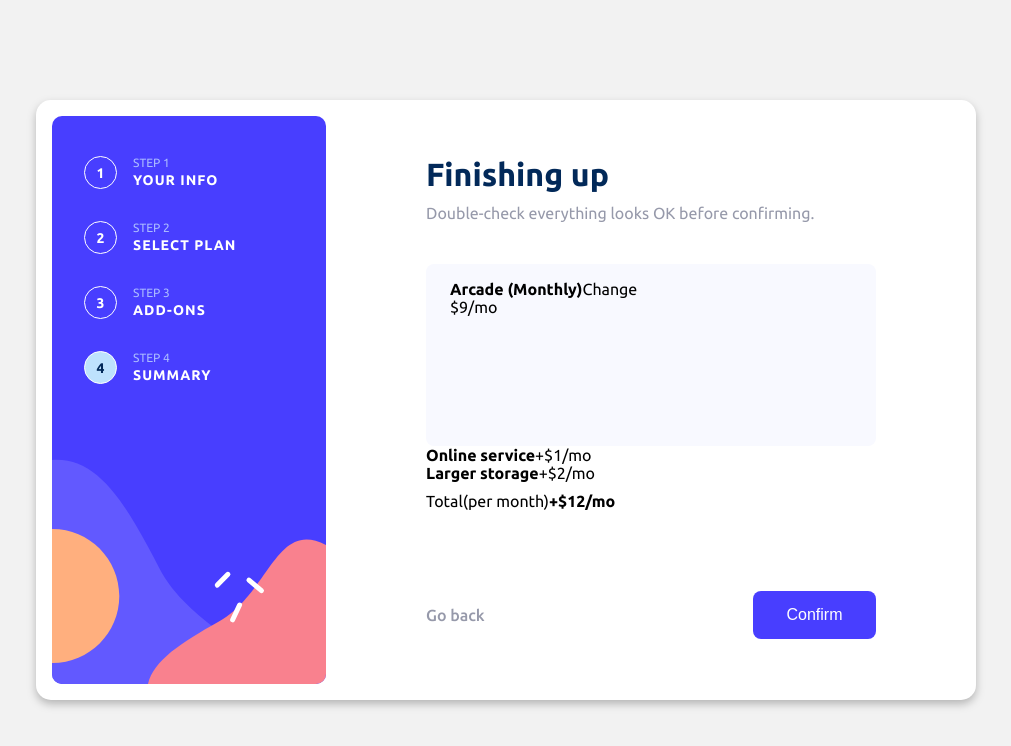
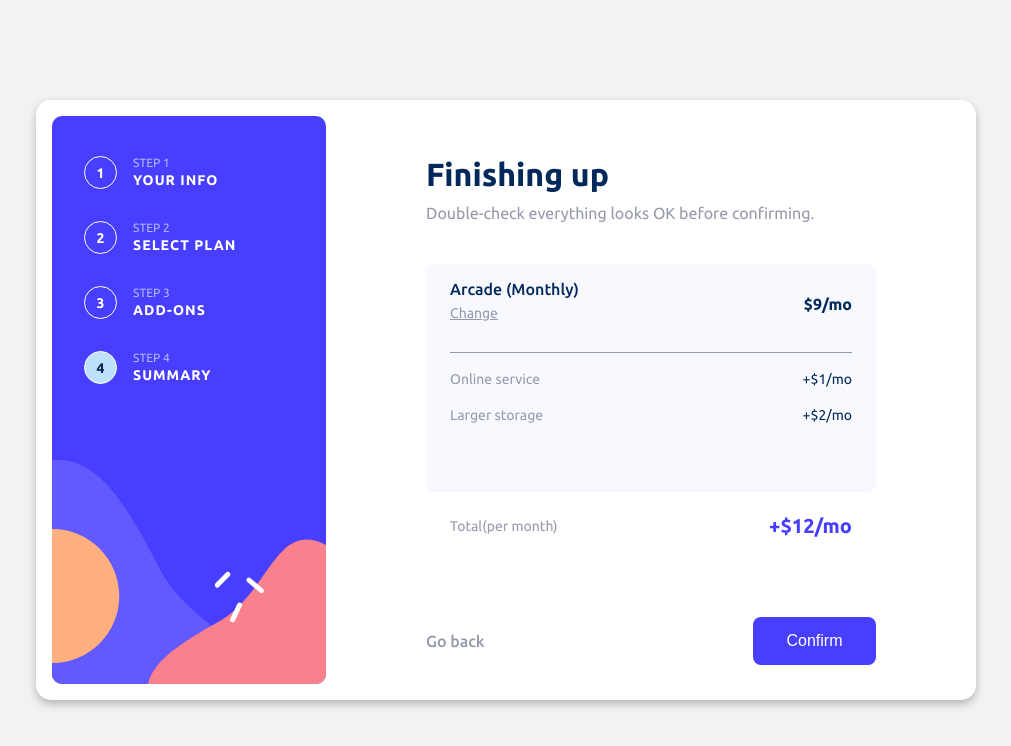
Before and after one commit to kelitasukita/multi-step-form, a React (Vite) app: page / in a window 1280 px wide. Shown: the top 746 px of the page, without its empty margins (134-1145 px from the left). Built offline with nearby package versions, Linux system fonts and the light colour scheme.

Commit message:
Apply styles to the line and div selected plan

```diff
--- a/src/components/Steps/Summary/styles.scss
+++ b/src/components/Steps/Summary/styles.scss
@@ -7,16 +7,105 @@
 }
 
 .selected-products {
+  padding: 16px 24px 24px 24px;
   width: 450px;
   height: 228px;
+  background: $very-light-grey;
+  border-radius: 8px;
+
 
   .selected-plan {
-    width: 450px;
-    height: 182px;
-    background: $very-light-grey;
-    border-radius: 8px;
+    display: flex;
+    align-items: center;
+    justify-content: space-between;
+    margin-bottom: 24px;
 
-    padding: 16px 24px;
+    .description-plan {
+      display: flex;
+      flex-direction: column;
+    }
+
+    strong {
+      font-size: 16px;
+      font-weight: 500;
+      line-height: 18px;
+      color: $denin;
+    }
+
+    span {
+      font-size: 14px;
+      font-weight: 400;
+      line-height: 30px;
+      color: $grey;
+      text-decoration-line: underline;
+    }
+
+    .plan-price {
+
+      span {
+        font-size: 16px;
+        font-weight: 700;
+        line-height: 20px;
+        color: $denin;
+        text-decoration: none;
+      }
+    }
+  }
+
+  .line {
+    width: 402px;
+    height: 1px;
+    background: $grey;
+    margin-bottom: 16px;
+  }
+
+  .selected-add-ons {
+    display: flex;
+    flex-direction: column;
+
+    .add-ons-item {
+      display: flex;
+      justify-content: space-between;
+      margin-bottom: 16px;
+    }
+    strong {
+
+      font-size: 14px;
+      font-weight: 400;
+      line-height: 20px;
+      color: $grey;
+    }
+
+    span {
+      font-size: 14px;
+      font-weight: 400;
+      line-height: 20px;
+      color: $denin;
+    }
+  }
+
+
+}
+.total-price {
+  display: flex;
+  align-items: center;
+  justify-content: space-between;
+
+  margin-top: 24px;
+  padding: 0 24px;
+
+  span {
+    font-size: 14px;
+    font-weight: 400;
+    line-height: 20px;
+    color: $grey;
+  }
+
+  strong {
+    font-size: 20px;
+    font-weight: 700;
+    line-height: 20px;
+    color: $purple;
   }
 }
 
```
